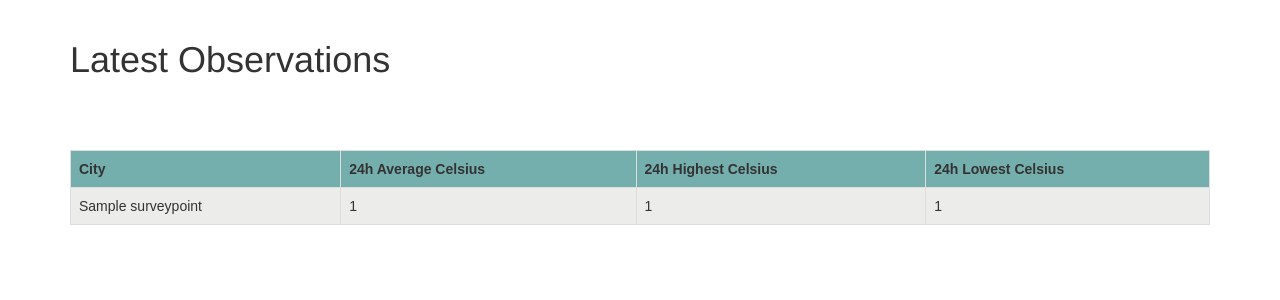
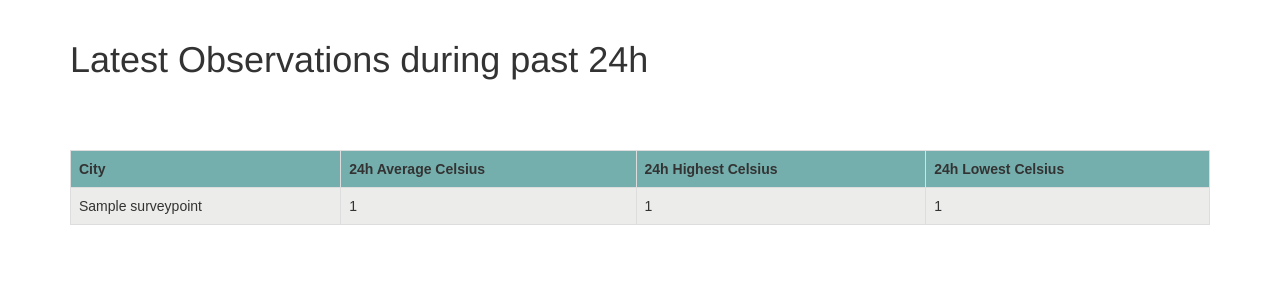
Before and after one commit to anan44/weather_survey, a Django app: page /survey/latest_stats/ in a window 1280 px wide. Shown: the part 52-352 px from the top of the page. Run offline with Django 3.2, Linux system fonts and the light colour scheme; tables that the repository leaves empty hold one stand-in row (values such as "Sample post"); some libraries are stand-ins or nearby versions.

Commit message:
small extra fix to template

```diff
--- a/survey/templates/survey/latest_stats.html
+++ b/survey/templates/survey/latest_stats.html
@@ -1,7 +1,7 @@
 {% extends "base.html" %}
 
 {% block content %}
-  <h1>Latest Observations</h1>
+  <h1>Latest Observations during past 24h</h1>
 
   <table>
     <th>City</th>
```
